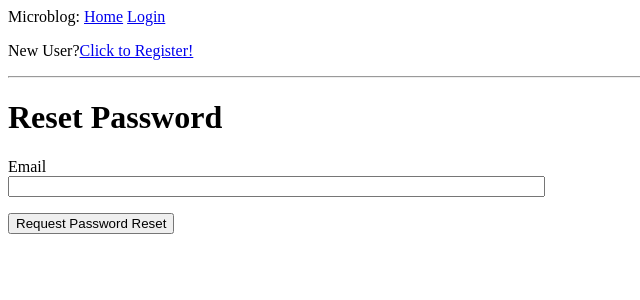
After one commit to FaBrand/flask_playground, a Flask app: page /reset_password_request in a window 1280 px wide. The commit adds this page. Shown: the top 300 px of the page, without its empty margins (0-640 px from the left). Run offline with Flask 2, Linux system fonts and the light colour scheme.

Commit message:
Add password reset service
Change-Id: Idf533c4cc6ff431f8cb0eb8a4200f10f4c291607

```diff
--- a/microblog/app/forms.py
+++ b/microblog/app/forms.py
@@ -49,3 +49,15 @@ class EditProfileForm(FlaskForm):
 class PostForm(FlaskForm):
     post = TextAreaField('Say something', validators=[ DataRequired(), Length(min=1, max=140)])
     submit = SubmitField('Submit')
+
+
+class ResetPasswordRequestForm(FlaskForm):
+    email = StringField('Email', validators=[DataRequired(), Email()])
+    submit = SubmitField('Request Password Reset')
+
+
+class ResetPasswordForm(FlaskForm):
+    password = PasswordField('Password', validators=[DataRequired()])
+    password2 = PasswordField(
+        'Repeat Password', validators=[DataRequired(), EqualTo('password')])
+    submit = SubmitField('Request Password Reset')
--- a/microblog/app/routes.py
+++ b/microblog/app/routes.py
@@ -3,8 +3,9 @@ from flask import render_template, flash, redirect, url_for, request
 from flask_login import current_user, login_user, logout_user, login_required
 from werkzeug.urls import url_parse
 from app import app, db
-from app.forms import LoginForm, RegistrationForm, EditProfileForm, PostForm
+from app.forms import LoginForm, RegistrationForm, EditProfileForm, PostForm, ResetPasswordRequestForm, ResetPasswordForm
 from app.models import User, Post
+from app.email import send_password_reset_email
 
 @app.route('/', methods=['GET', 'POST'])
 @app.route('/index', methods=['GET', 'POST'])
@@ -130,3 +131,32 @@ def explore():
     next_url = url_for('explore', page=posts.next_num) if posts.has_next else None
     prev_url = url_for('explore', page=posts.prev_num) if posts.has_prev else None
     return render_template("index.html", title='Explore', posts=posts.items, next_url=next_url, prev_url=prev_url)
+
+@app.route('/reset_password_request', methods=['GET', 'POST'])
+def reset_password_request():
+    if current_user.is_authenticated:
+        return redirect(url_for('index'))
+    form = ResetPasswordRequestForm()
+    if form.validate_on_submit():
+        user = User.query.filter_by(email=form.email.data).first()
+        if user:
+            send_password_reset_email(user)
+        flash('Check your email for the instructions to reset your password')
+        return redirect(url_for('login'))
+    return render_template('reset_password_request.html',
+                            title='Reset Password', form=form)
+
+@app.route('/reset_password/<token>', methods=['GET', 'POST'])
+def reset_password(token):
+    if current_user.is_authenticated:
+        return redirect(url_for('index'))
+    user = User.verify_reset_password_token(token)
+    if not user:
+        return redirect(url_for('index'))
+    form = ResetPasswordForm()
+    if form.validate_on_submit():
+        user.set_password(form.password.data)
+        db.session.commit()
+        flash('Your password has been reset')
+        return redirect(url_for('login'))
+    return render_template('reset_password.html', form=form)
--- a/microblog/app/templates/login.html
+++ b/microblog/app/templates/login.html
@@ -21,4 +21,8 @@
     <p>{{ form.remember_me() }} {{ form.remember_me.label }}</p>
     <p>{{ form.submit() }}</p>
 </form>
+<p>
+    Forgot Your Password?
+    <a href="{{ url_for('reset_password_request') }}">Click to Reset It</a>
+</p>
 {% endblock %}
--- /dev/null
+++ b/microblog/app/templates/reset_password_request.html
@@ -0,0 +1,16 @@
+{% extends "base.html" %}
+
+{% block content %}
+    <h1>Reset Password</h1>
+    <form action="" method="post">
+        {{ form.hidden_tag() }}
+        <p>
+            {{ form.email.label }}</br>
+            {{ form.email(size=64) }}<br>
+            {% for error in form.email.errors %}
+            <span style="color: red;">[{{ error}}]</span>
+            {% endfor %}
+        </p>
+        <p>{{ form.submit() }}</p>
+    </form>
+{% endblock %}
```
Also changed, not shown: microblog/app/email.py (+15 -1 lines), microblog/app/email/reset_password.html (added, +12 -0 lines), microblog/app/email/reset_password.txt (added, +11 -0 lines), microblog/app/models.py (+16 -1 lines), microblog/app/templates/reset_password.html (added, +23 -0 lines).
